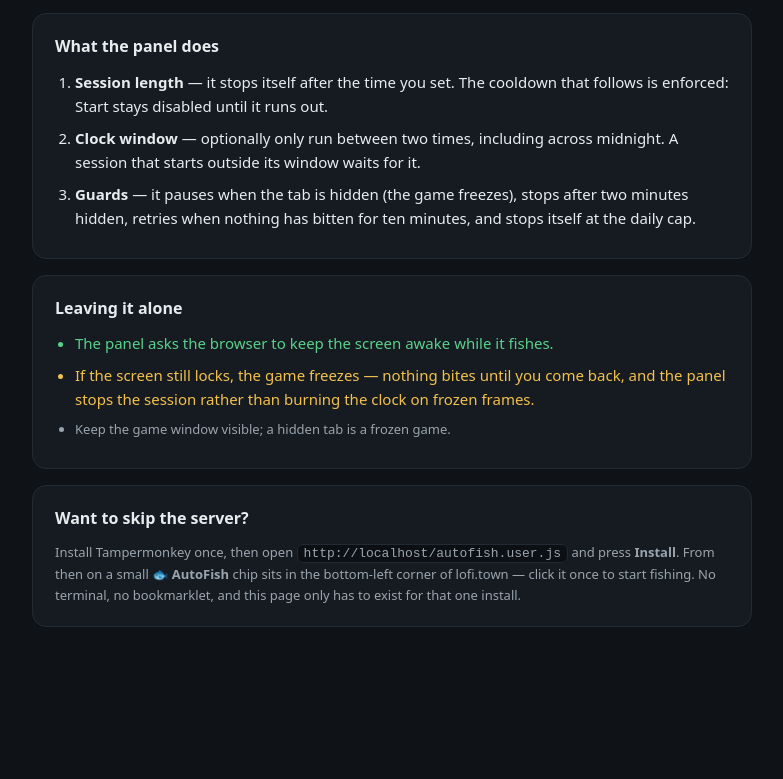
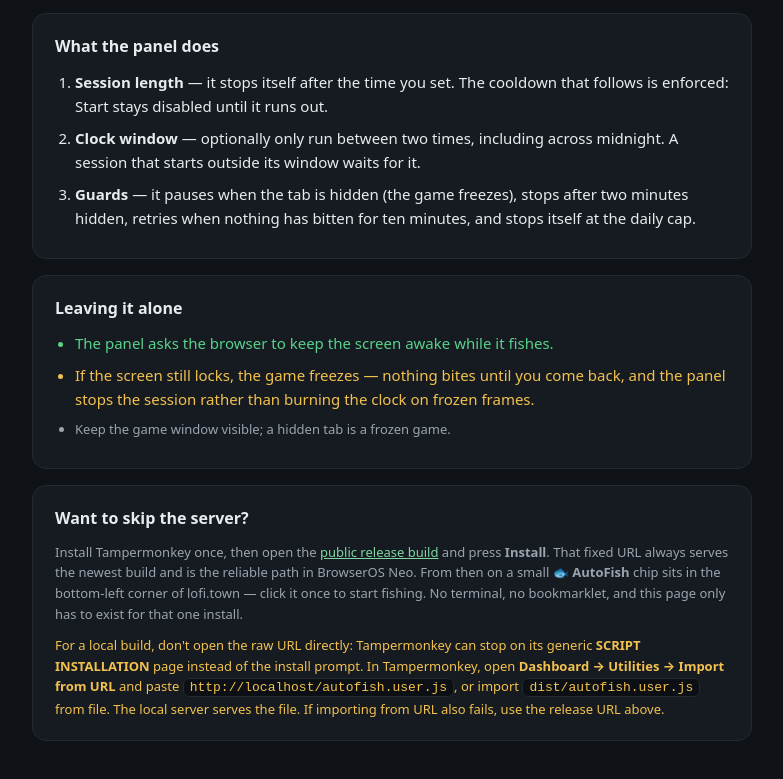
Before and after one commit to lowqualityloey/lofitown-autofishing, a website: page install.html in a window 1280 px wide. Shown: the part 395-1174 px from the top of the page, without its empty margins (248-1031 px from the left). Before the commit the page ends 1078 px from the top, so only its background shows below. Drawn offline with Linux system fonts and the light colour scheme.

Commit message:
fix: document the release URL as the reliable install path
The local userscript handoff stalls in BrowserOS Neo, so point the install page at the release build and keep Import from URL as a documented fallback.

```diff
--- a/install.html
+++ b/install.html
@@ -17,6 +17,7 @@
   a.bookmark { display: inline-block; margin: 6px 0 2px; padding: 11px 18px; border-radius: 10px; background: #2f7d5a; color: #eafff2;
                text-decoration: none; font-weight: 600; cursor: grab; }
   code { background: #0c1014; border: 1px solid #232a33; border-radius: 6px; padding: 1px 6px; font-size: 13px; }
+  a { color: #7fd6a1; }
   .note { color: #9aa4ae; font-size: 13px; }
   .warn { color: #f2c14e; }
   .ok { color: #5ad18b; }
@@ -58,7 +59,8 @@
 
   <div class="card">
     <h2 style="font-size:16px;margin:0 0 10px">Want to skip the server?</h2>
-    <p class="note" style="margin:0">Install Tampermonkey once, then open <code id="userscript">/autofish.user.js</code> and press <b>Install</b>. From then on a small <b>🐟 AutoFish</b> chip sits in the bottom-left corner of lofi.town — click it once to start fishing. No terminal, no bookmarklet, and this page only has to exist for that one install.</p>
+    <p class="note" style="margin:0">Install Tampermonkey once, then open the <a href="https://github.com/lowqualityloey/lofitown-autofishing-dist/releases/latest/download/autofish.user.js">public release build</a> and press <b>Install</b>. That fixed URL always serves the newest build and is the reliable path in BrowserOS Neo. From then on a small <b>🐟 AutoFish</b> chip sits in the bottom-left corner of lofi.town — click it once to start fishing. No terminal, no bookmarklet, and this page only has to exist for that one install.</p>
+    <p class="note warn" style="margin:10px 0 0">For a local build, don't open the raw URL directly: Tampermonkey can stop on its generic <b>SCRIPT INSTALLATION</b> page instead of the install prompt. In Tampermonkey, open <b>Dashboard → Utilities → Import from URL</b> and paste <code id="userscript">/autofish.user.js</code>, or import <code>dist/autofish.user.js</code> from file. The local server serves the file. If importing from URL also fails, use the release URL above.</p>
   </div>
 </main>
 <script>
```
